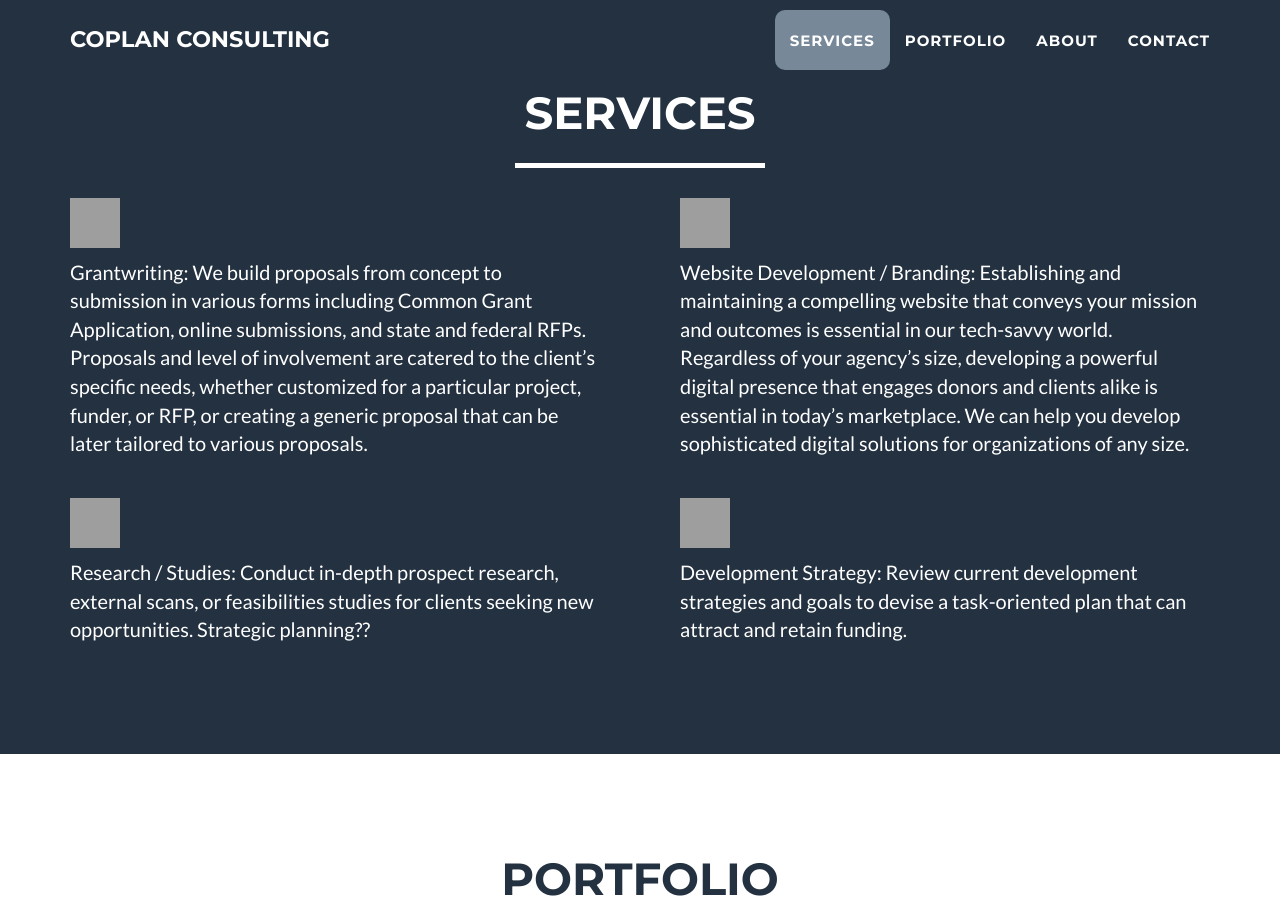
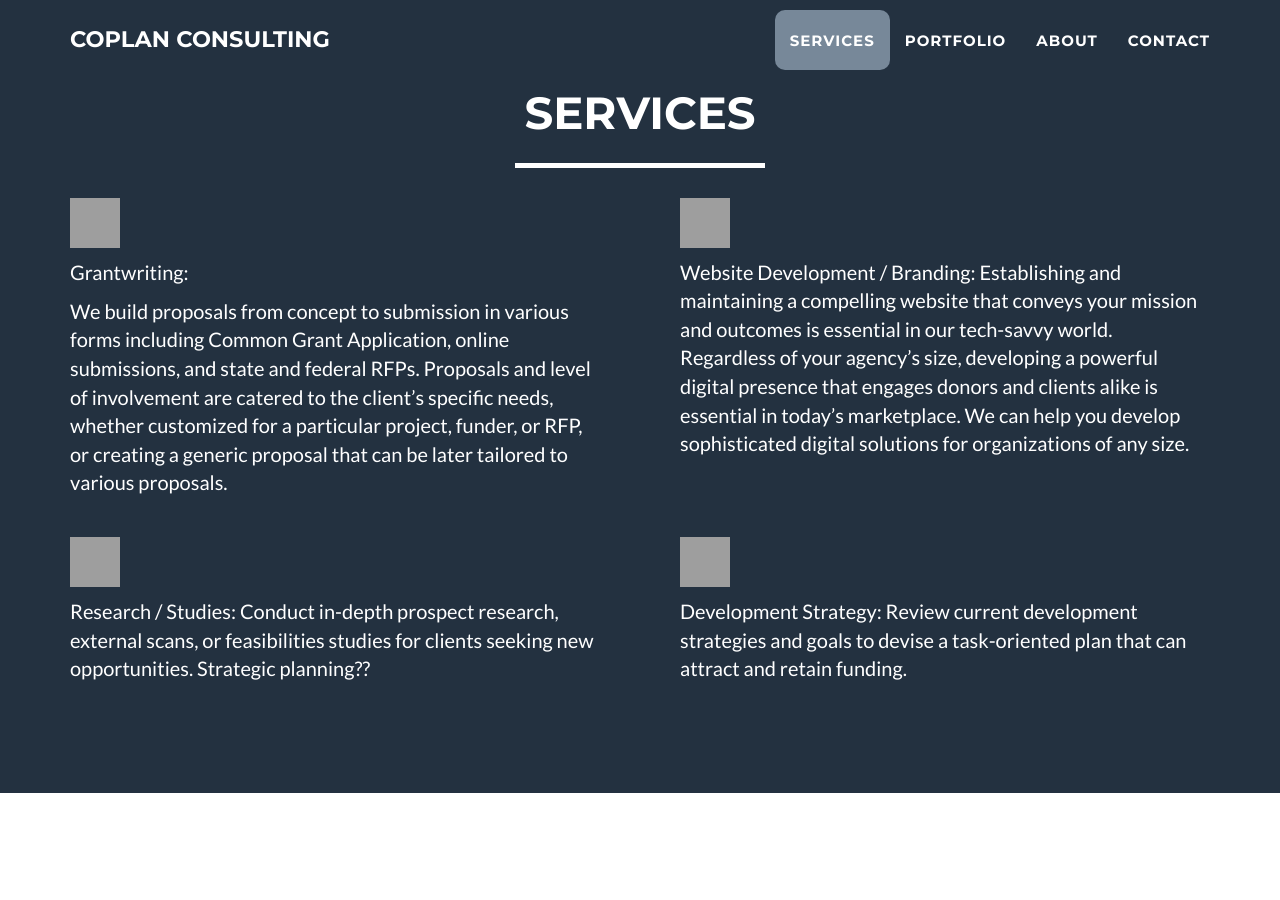
Before and after one commit to ccoplan/ccoplan.github.io, a Jekyll site: the page built from index.html, in a window 1280 px wide and 900 px high, scrolled down 715 px, cut to the strip 0-900 px from the top of the window. Built offline with Jekyll 4.4.1, drawn with Linux system fonts in a browser that asks for light colours; grey boxes are pictures that could not be loaded.

Commit message:
Update services.html

```diff
--- a/_includes/services.html
+++ b/_includes/services.html
@@ -34,8 +34,11 @@
     <div class="row" id="toprow">
 
       <div class="col-lg-6 left">
-        <img src="http://icons.iconarchive.com/icons/paomedia/small-n-flat/512/cog-icon.png" class="img-logo"/>
-        <p>Grantwriting: We build proposals from concept to submission in various forms including Common Grant Application, online submissions, and state and federal RFPs.  Proposals and level of involvement are catered to the client’s specific needs, whether customized for a particular project, funder, or RFP, or creating a generic proposal that can be later tailored to various proposals.</p>
+        <div class="header-title">
+          <img src="http://icons.iconarchive.com/icons/paomedia/small-n-flat/512/cog-icon.png" class="img-logo"/>
+          <p>Grantwriting:</p>
+        </div>
+        <p>We build proposals from concept to submission in various forms including Common Grant Application, online submissions, and state and federal RFPs.  Proposals and level of involvement are catered to the client’s specific needs, whether customized for a particular project, funder, or RFP, or creating a generic proposal that can be later tailored to various proposals.</p>
       </div>
       <div class="col-lg-6 right">
         <img src="http://icons.iconarchive.com/icons/paomedia/small-n-flat/512/cog-icon.png" class="img-logo"/>
```
